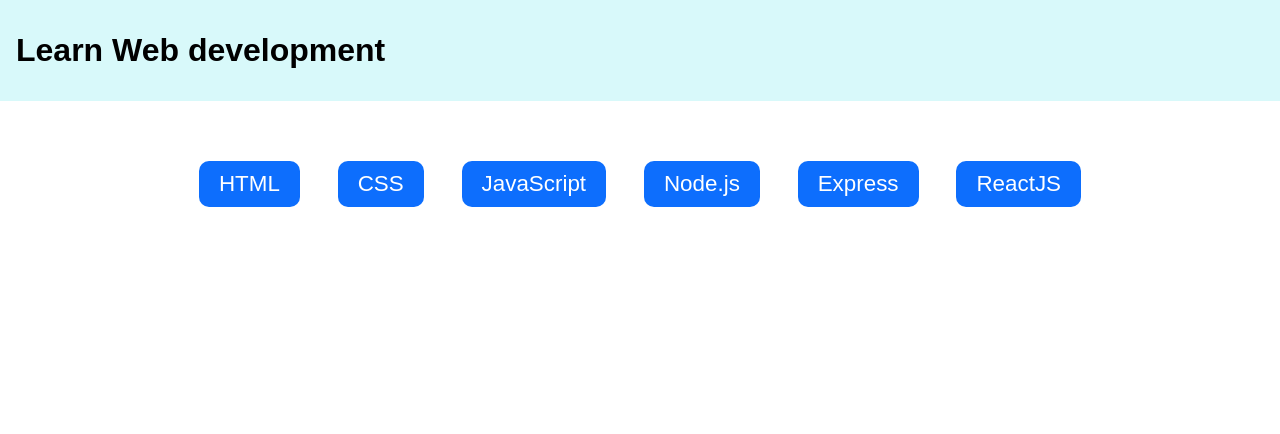
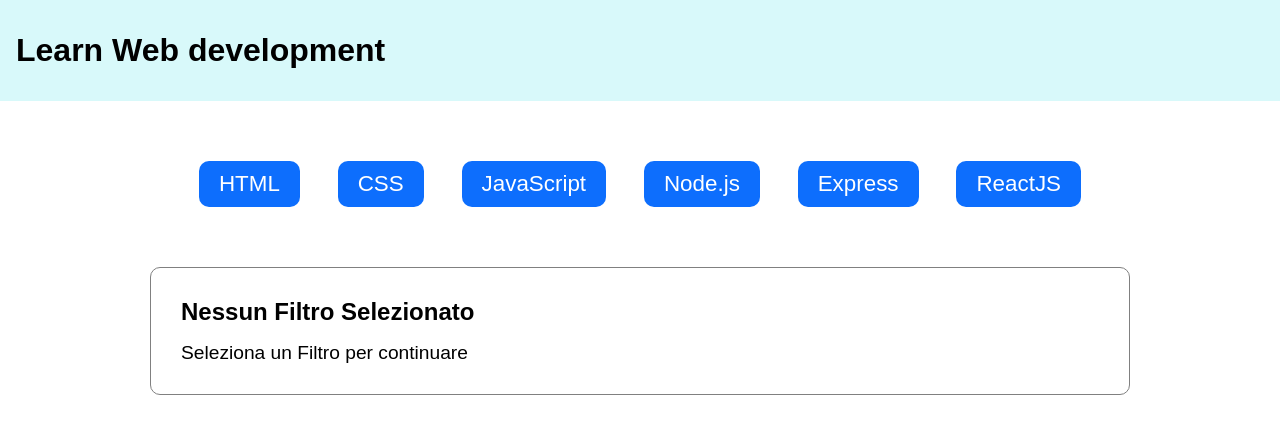
Before and after one commit to GemelliAngelo/react-use-state, a React (Vite) app: page / in a window 1280 px wide. Shown: the top 434 px of the page. Built offline with nearby package versions, Linux system fonts and the light colour scheme.

Commit message:
fix bonus

```diff
--- a/src/assets/css/index.css
+++ b/src/assets/css/index.css
@@ -58,7 +58,6 @@
   border-radius: 10px;
   padding: 30px;
   margin: 30px 0;
-  display: none;
 }
 
 .card-title {
@@ -68,7 +67,3 @@
 .card-description {
   font-size: 1.2rem;
 }
-
-.chosen {
-  display: block;
-}
--- a/src/components/Button.jsx
+++ b/src/components/Button.jsx
@@ -1,19 +1,20 @@
 export default function Button({
   title,
-  setStatus,
   setTitle,
   description,
   setDescription,
+  status,
+  setStatus,
 }) {
   return (
     <button
       onClick={() => {
-        setStatus("chosen");
         setTitle(title);
         setDescription(description);
+        setStatus(status ? "" : "active");
       }}
       type="button"
-      className="filters-button"
+      className={"filters-button " + status}
     >
       {title}
     </button>
--- a/src/components/Card.jsx
+++ b/src/components/Card.jsx
@@ -1,8 +1,12 @@
-export default function Card({ status, title, description }) {
+export default function Card({ title, description }) {
   return (
-    <div className={"card " + status}>
-      <h2 className="card-title">{title}</h2>
-      <p className="card-description">{description}</p>
+    <div className={"card"}>
+      <h2 className="card-title">
+        {title ? title : "Nessun Filtro Selezionato"}
+      </h2>
+      <p className="card-description">
+        {description ? description : "Seleziona un Filtro per continuare"}
+      </p>
     </div>
   );
 }
--- a/src/components/Filters.jsx
+++ b/src/components/Filters.jsx
@@ -2,10 +2,10 @@
 import Button from "./Button";
 
 export default function Filters({
+  setTitle,
+  setDescription,
   status,
   setStatus,
-  setTitle,
-  setDescription,
 }) {
   return (
     <div className="filters">
@@ -14,12 +14,12 @@
           return (
             <li key={language.id}>
               <Button
-                status={status}
-                setStatus={setStatus}
                 title={language.title}
                 setTitle={setTitle}
                 description={language.description}
                 setDescription={setDescription}
+                status={status}
+                setStatus={setStatus}
               />
             </li>
           );
--- a/src/components/Main.jsx
+++ b/src/components/Main.jsx
@@ -3,12 +3,6 @@
 import Card from "./Card";
 
 export default function Main() {
-  const [data, setData] = useState();
-
-  const statusChange = (status) => {
-    setData(status);
-  };
-
   const [title, setTitle] = useState();
 
   const titleChange = (title) => {
@@ -21,17 +15,23 @@
     setDescription(description);
   };
 
+  const [status, setStatus] = useState();
+
+  const statusChange = (status) => {
+    setStatus(status);
+  };
+
   return (
     <main>
       <div className="container">
         <Filters
           title={title}
           setTitle={titleChange}
-          status={data}
+          setDescription={descriptionChange}
+          status={status}
           setStatus={statusChange}
-          setDescription={descriptionChange}
         />
-        <Card title={title} status={data} description={description} />
+        <Card title={title} description={description} />
       </div>
     </main>
   );
```
